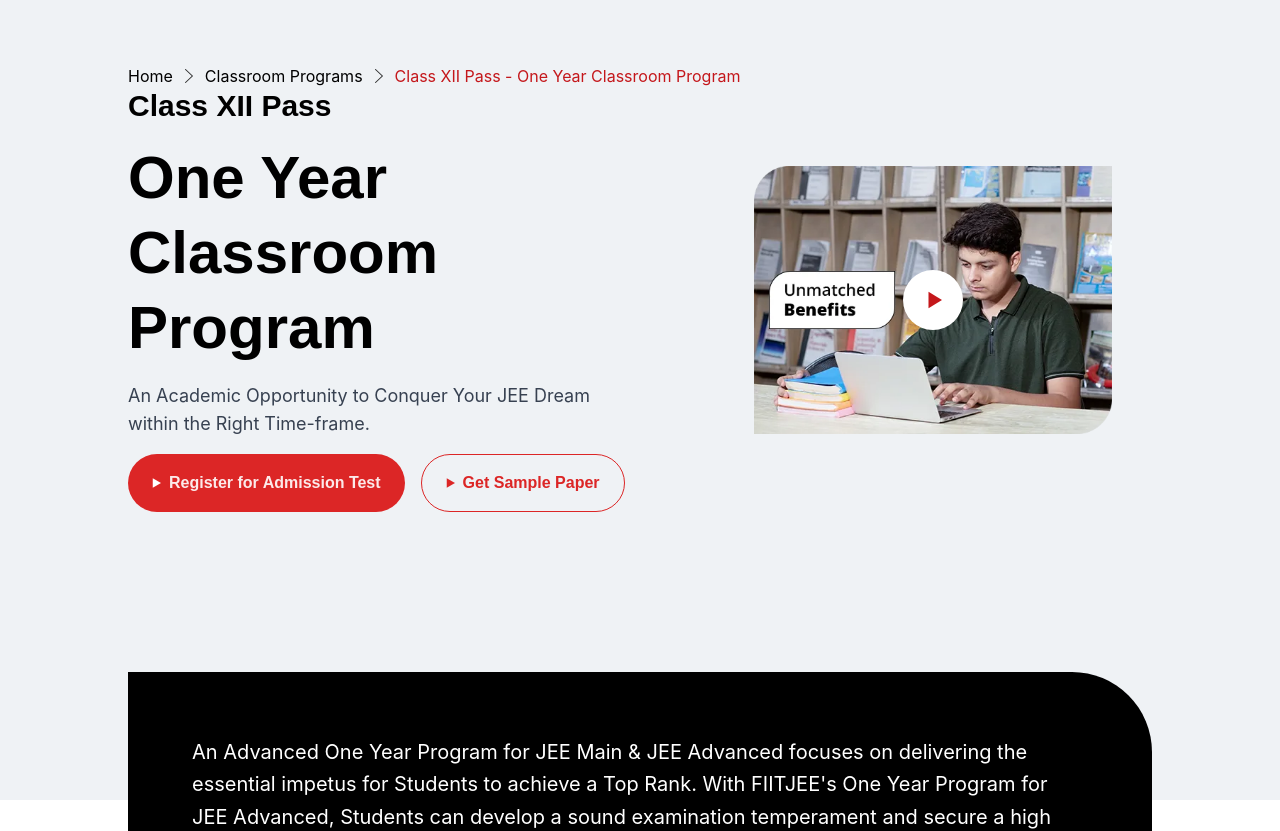
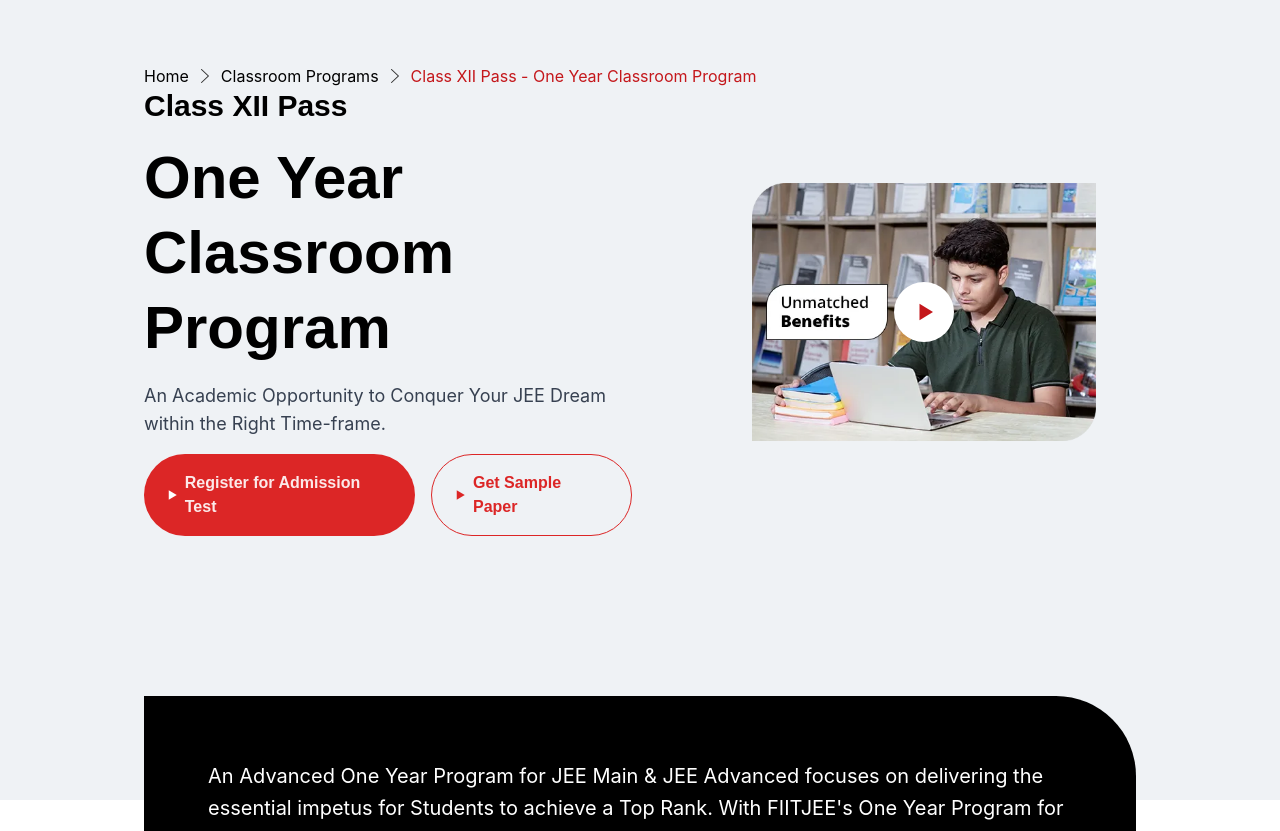
Before and after one commit to aditya-2k23/FITJEE, a Next.js app: page / in a window 1280 px wide. Shown: the top 831 px of the page. Built offline with nearby package versions, Linux system fonts and the light colour scheme.

Commit message:
Add Main component to Home page layout and adjust padding

```diff
--- a/app/page.js
+++ b/app/page.js
@@ -1,13 +1,15 @@
 import About from "@/components/About";
 import BreadCrumbs from "@/components/BreadCrumbs";
 import Hero from "@/components/Hero";
+import Main from "@/components/Main";
 
 export default function Home() {
   return (
-    <div className="container h-screen px-32 py-16 bg-[rgb(239,242,245)]">
+    <div className="container h-screen px-36 py-16 bg-[rgb(239,242,245)]">
       <BreadCrumbs />
       <Hero />
       <About />
+      <Main />
     </div>
   );
 }
```
